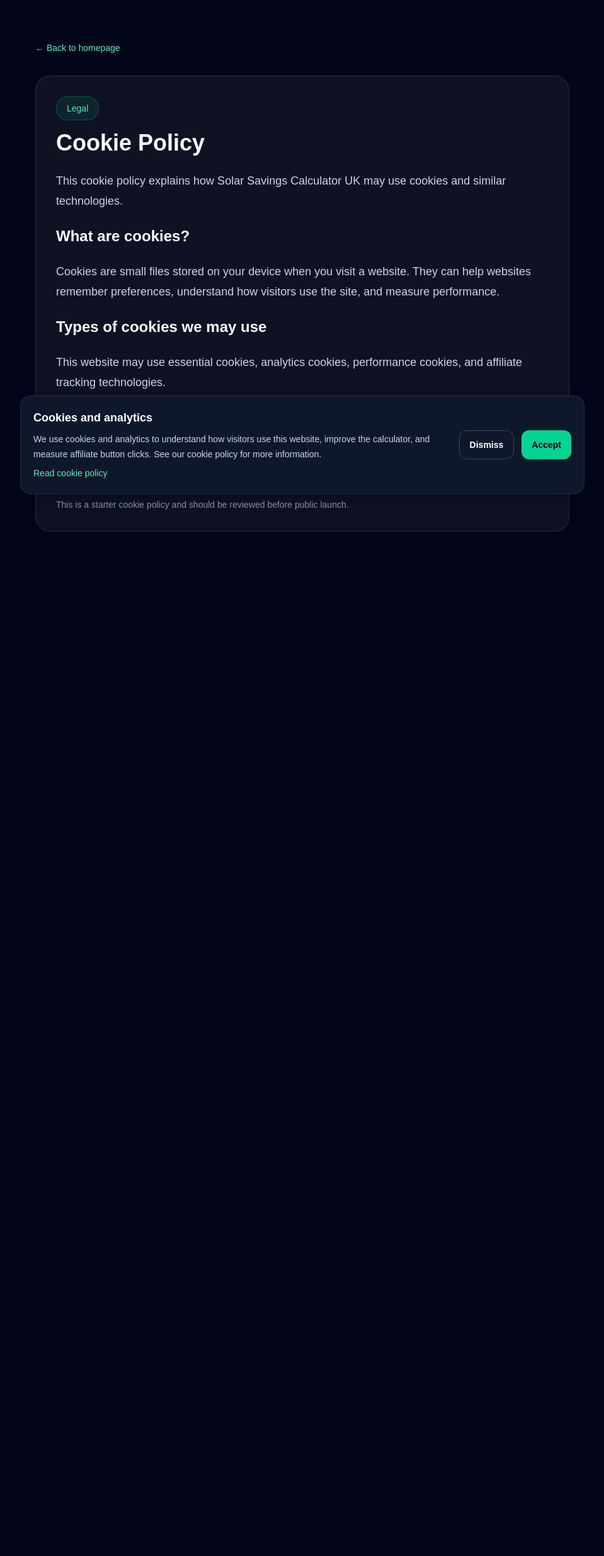
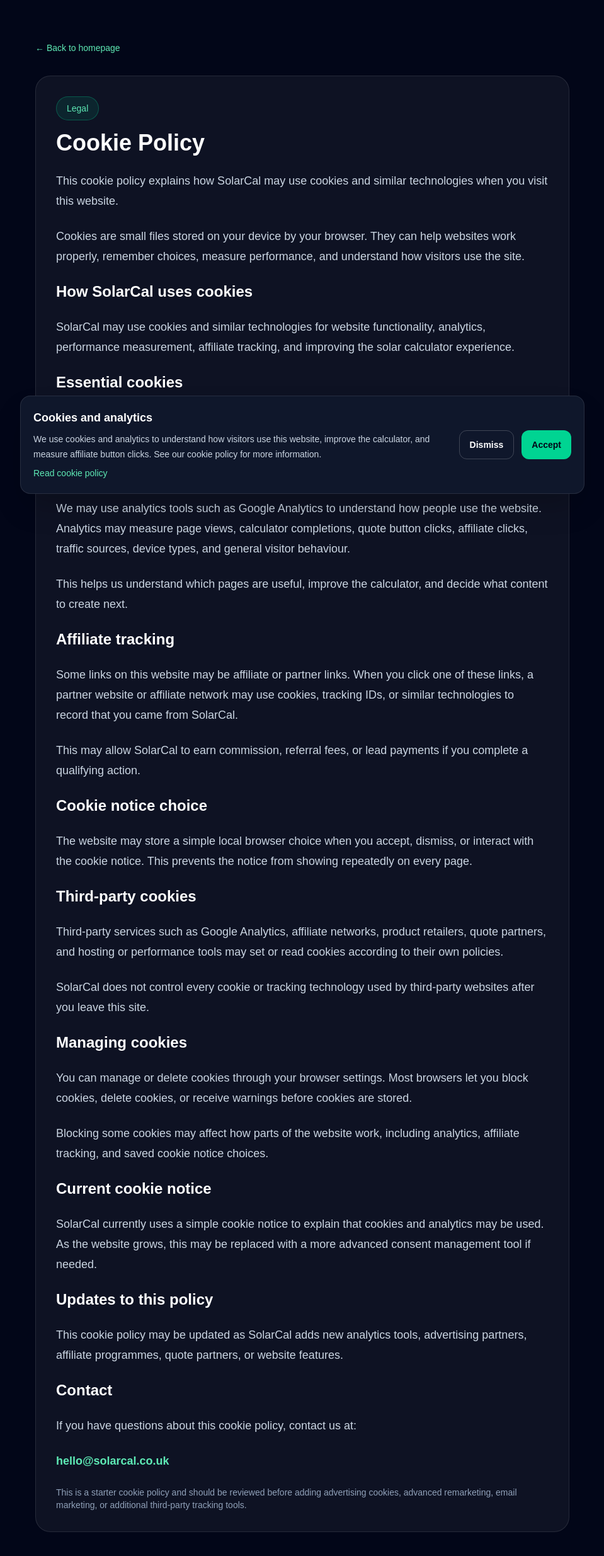
Before and after one commit to 786infinite/solar-savings-calculator-uk, a Next.js app: page /cookie-policy in a window 1280 px wide. Shown: the top 2470 px of the page at 63% size, without its empty margins (160-1119 px from the left). Before the commit the page ends 908 px from the top, so only its background shows below. Built offline with nearby package versions, Linux system fonts and the light colour scheme.

Commit message:
Improve cookie policy

```diff
--- a/app/cookie-policy/page.tsx
+++ b/app/cookie-policy/page.tsx
@@ -1,2 +1,153 @@
 import { LegalCard } from "@/components/SiteShell";
-export default function CookiePolicyPage() { return <LegalCard title="Cookie Policy"><p>This cookie policy explains how Solar Savings Calculator UK may use cookies and similar technologies.</p><h2 className="text-2xl font-semibold text-white">What are cookies?</h2><p>Cookies are small files stored on your device when you visit a website. They can help websites remember preferences, understand how visitors use the site, and measure performance.</p><h2 className="text-2xl font-semibold text-white">Types of cookies we may use</h2><p>This website may use essential cookies, analytics cookies, performance cookies, and affiliate tracking technologies.</p><h2 className="text-2xl font-semibold text-white">Managing cookies</h2><p>You can control or delete cookies through your browser settings. Blocking some cookies may affect how parts of the website work.</p><p className="text-sm text-slate-400">This is a starter cookie policy and should be reviewed before public launch.</p></LegalCard>; }
+
+export default function CookiePolicyPage() {
+  return (
+    <LegalCard label="Legal" title="Cookie Policy">
+      <p>
+        This cookie policy explains how SolarCal may use cookies and similar
+        technologies when you visit this website.
+      </p>
+
+      <p>
+        Cookies are small files stored on your device by your browser. They can
+        help websites work properly, remember choices, measure performance, and
+        understand how visitors use the site.
+      </p>
+
+      <h2 className="text-2xl font-semibold text-white">
+        How SolarCal uses cookies
+      </h2>
+
+      <p>
+        SolarCal may use cookies and similar technologies for website
+        functionality, analytics, performance measurement, affiliate tracking,
+        and improving the solar calculator experience.
+      </p>
+
+      <h2 className="text-2xl font-semibold text-white">
+        Essential cookies
+      </h2>
+
+      <p>
+        Essential cookies help the website function properly. These may be used
+        for basic site operation, security, and remembering simple choices such
+        as whether you have dismissed the cookie notice.
+      </p>
+
+      <h2 className="text-2xl font-semibold text-white">
+        Analytics cookies
+      </h2>
+
+      <p>
+        We may use analytics tools such as Google Analytics to understand how
+        people use the website. Analytics may measure page views, calculator
+        completions, quote button clicks, affiliate clicks, traffic sources,
+        device types, and general visitor behaviour.
+      </p>
+
+      <p>
+        This helps us understand which pages are useful, improve the calculator,
+        and decide what content to create next.
+      </p>
+
+      <h2 className="text-2xl font-semibold text-white">
+        Affiliate tracking
+      </h2>
+
+      <p>
+        Some links on this website may be affiliate or partner links. When you
+        click one of these links, a partner website or affiliate network may use
+        cookies, tracking IDs, or similar technologies to record that you came
+        from SolarCal.
+      </p>
+
+      <p>
+        This may allow SolarCal to earn commission, referral fees, or lead
+        payments if you complete a qualifying action.
+      </p>
+
+      <h2 className="text-2xl font-semibold text-white">
+        Cookie notice choice
+      </h2>
+
+      <p>
+        The website may store a simple local browser choice when you accept,
+        dismiss, or interact with the cookie notice. This prevents the notice
+        from showing repeatedly on every page.
+      </p>
+
+      <h2 className="text-2xl font-semibold text-white">
+        Third-party cookies
+      </h2>
+
+      <p>
+        Third-party services such as Google Analytics, affiliate networks,
+        product retailers, quote partners, and hosting or performance tools may
+        set or read cookies according to their own policies.
+      </p>
+
+      <p>
+        SolarCal does not control every cookie or tracking technology used by
+        third-party websites after you leave this site.
+      </p>
+
+      <h2 className="text-2xl font-semibold text-white">
+        Managing cookies
+      </h2>
+
+      <p>
+        You can manage or delete cookies through your browser settings. Most
+        browsers let you block cookies, delete cookies, or receive warnings
+        before cookies are stored.
+      </p>
+
+      <p>
+        Blocking some cookies may affect how parts of the website work, including
+        analytics, affiliate tracking, and saved cookie notice choices.
+      </p>
+
+      <h2 className="text-2xl font-semibold text-white">
+        Current cookie notice
+      </h2>
+
+      <p>
+        SolarCal currently uses a simple cookie notice to explain that cookies
+        and analytics may be used. As the website grows, this may be replaced
+        with a more advanced consent management tool if needed.
+      </p>
+
+      <h2 className="text-2xl font-semibold text-white">
+        Updates to this policy
+      </h2>
+
+      <p>
+        This cookie policy may be updated as SolarCal adds new analytics tools,
+        advertising partners, affiliate programmes, quote partners, or website
+        features.
+      </p>
+
+      <h2 className="text-2xl font-semibold text-white">
+        Contact
+      </h2>
+
+      <p>
+        If you have questions about this cookie policy, contact us at:
+      </p>
+
+      <p>
+        <a
+          href="mailto:hello@solarcal.co.uk"
+          className="font-semibold text-emerald-300 hover:text-emerald-200"
+        >
+          hello@solarcal.co.uk
+        </a>
+      </p>
+
+      <p className="text-sm text-slate-400">
+        This is a starter cookie policy and should be reviewed before adding
+        advertising cookies, advanced remarketing, email marketing, or additional
+        third-party tracking tools.
+      </p>
+    </LegalCard>
+  );
+}
```
